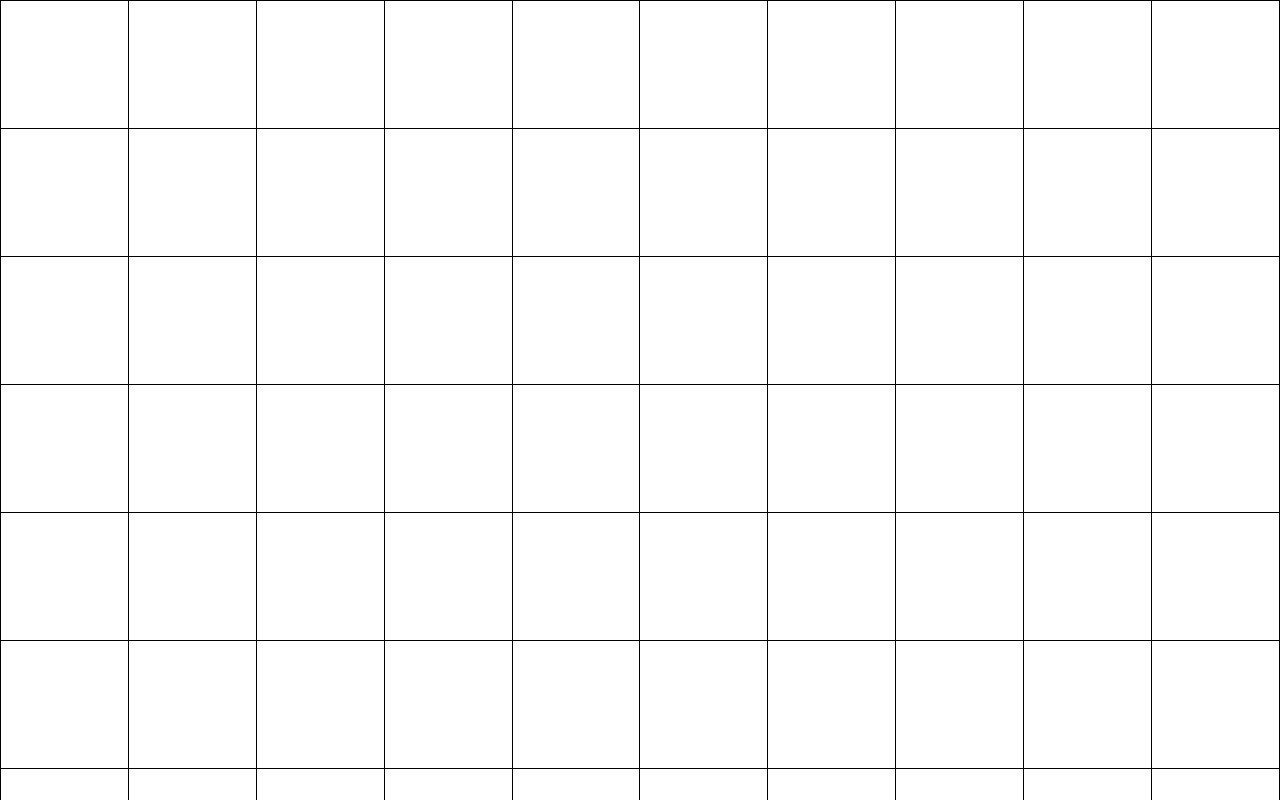
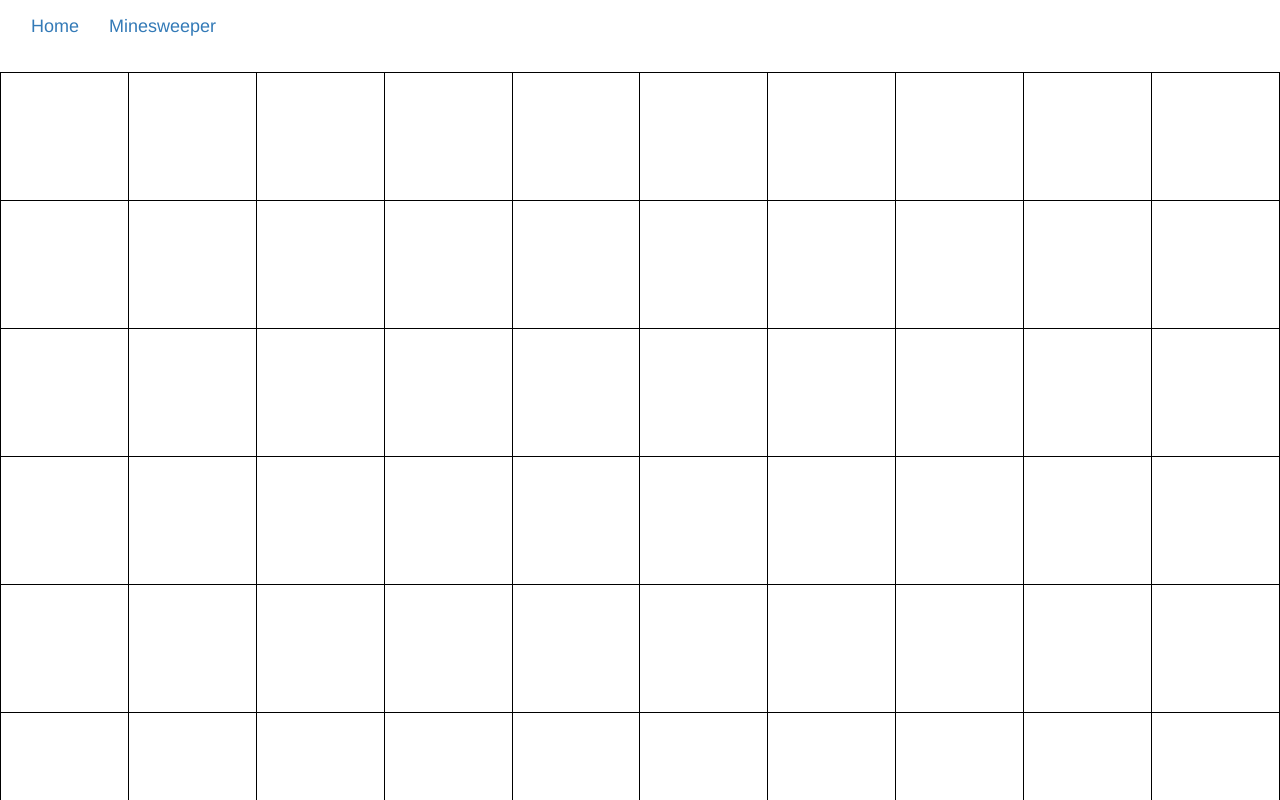
Before and after one commit to simon-lammes/angular-app, an Angular app: page /minesweeper in a window 1280 px wide. Shown: the top 800 px of the page. Built offline with nearby package versions, Linux system fonts and the light colour scheme.

Commit message:
navigation + home component

```diff
--- a/src/app/app.component.html
+++ b/src/app/app.component.html
@@ -1 +1,7 @@
+<nav class="navbar navbar-expand-lg navbar-light bg-light">
+  <div class="collapse navbar-collapse" id="navbarTogglerDemo01">
+    <a class="navbar-brand" href="/home">Home</a>
+    <a class="navbar-brand" href="/minesweeper">Minesweeper</a>
+  </div>
+</nav>
 <router-outlet></router-outlet>
--- a/src/app/app.module.ts
+++ b/src/app/app.module.ts
@@ -5,17 +5,20 @@
 import { BrowserModule } from '@angular/platform-browser';
 import { RouterModule } from '@angular/router';
 import { AppComponent } from './app.component';
+import { HomeComponent } from './home/home.component';
 
 @NgModule({
   declarations: [
     AppComponent,
+    HomeComponent,
   ],
   imports: [
     BrowserModule,
     MinesweeperModule,
     RouterModule.forRoot([
+      { path: 'home', component: HomeComponent },
       { path: 'minesweeper', component: MineFieldComponent },
-      { path: '**', redirectTo: 'minesweeper', pathMatch: 'full' },
+      { path: '**', redirectTo: 'home', pathMatch: 'full' },
 
   ])],
   bootstrap: [AppComponent]
--- /dev/null
+++ b/src/app/home/home.component.html
@@ -0,0 +1,3 @@
+<p>
+  home works!
+</p>
--- /dev/null
+++ b/src/app/home/home.component.ts
@@ -0,0 +1,15 @@
+import { Component, OnInit } from '@angular/core';
+
+@Component({
+  selector: 'app-home',
+  templateUrl: './home.component.html',
+  styleUrls: ['./home.component.css']
+})
+export class HomeComponent implements OnInit {
+
+  constructor() { }
+
+  ngOnInit() {
+  }
+
+}
--- a/src/app/minesweeper/mine-field/mine-field.component.css
+++ b/src/app/minesweeper/mine-field/mine-field.component.css
@@ -1,7 +1,7 @@
 table {
   width: 100%;
   height: 100%;
-  position: absolute;
+  position: relative;
   top: 0; bottom: 0; left: 0; right:0;
 }
 
--- a/src/index.html
+++ b/src/index.html
@@ -7,10 +7,10 @@
   <meta name="viewport" content="width=device-width, initial-scale=1">
   <link rel="stylesheet" href="https://maxcdn.bootstrapcdn.com/bootstrap/3.3.7/css/bootstrap.min.css" integrity="sha384-BVYiiSIFeK1dGmJRAkycuHAHRg32OmUcww7on3RYdg4Va+PmSTsz/K68vbdEjh4u" crossorigin="anonymous">
   <link rel="icon" type="image/x-icon" href="favicon.ico">
+  <script src="https://code.jquery.com/jquery-3.1.1.min.js" integrity="sha256-hVVnYaiADRTO2PzUGmuLJr8BLUSjGIZsDYGmIJLv2b8=" crossorigin="anonymous"></script>
+  <script src="https://maxcdn.bootstrapcdn.com/bootstrap/3.3.7/js/bootstrap.min.js" integrity="sha384-Tc5IQib027qvyjSMfHjOMaLkfuWVxZxUPnCJA7l2mCWNIpG9mGCD8wGNIcPD7Txa" crossorigin="anonymous"></script>
 </head>
 <body>
   <app-root></app-root>
-  <script src="https://code.jquery.com/jquery-3.1.1.min.js" integrity="sha256-hVVnYaiADRTO2PzUGmuLJr8BLUSjGIZsDYGmIJLv2b8=" crossorigin="anonymous"></script>
-  <script src="https://maxcdn.bootstrapcdn.com/bootstrap/3.3.7/js/bootstrap.min.js" integrity="sha384-Tc5IQib027qvyjSMfHjOMaLkfuWVxZxUPnCJA7l2mCWNIpG9mGCD8wGNIcPD7Txa" crossorigin="anonymous"></script>
 </body>
 </html>
```
Also changed, not shown: src/app/home/home.component.css (added), 1 other file (tests, documents, lock files or other folders).
